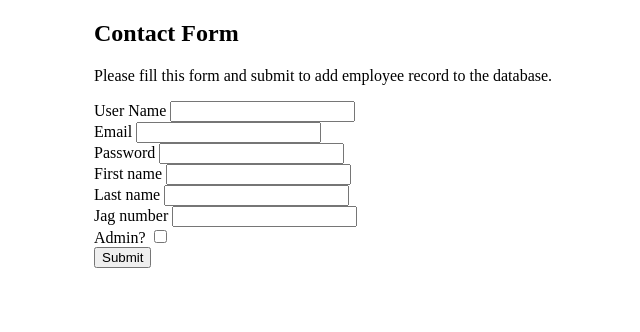
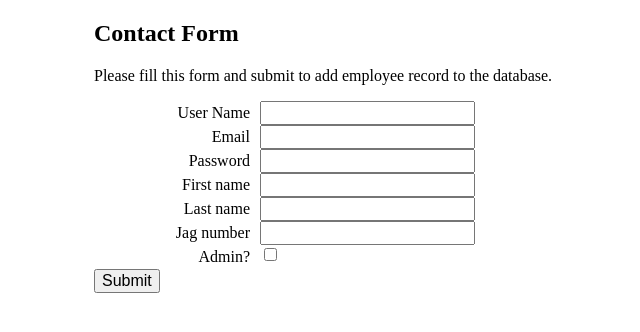
Before and after one commit to levdub/recruitment, a PHP site: page /add_admin_form.php in a window 1280 px wide. Shown: the top 332 px of the page, without its empty margins (296-936 px from the left). Run offline with PHP 8.4, Linux system fonts and the light colour scheme.

Commit message:
Update main.css
aligns textboxes

```diff
--- a/main.css
+++ b/main.css
@@ -1 +1,20 @@
 /*the main stylesheet for the project*/
+ label {
+    cursor: pointer;
+    display: inline-block;
+    padding: 3px 6px;
+    text-align:right;
+    width: 150px;
+    vertical-align: top;
+
+}
+
+input{
+    font-size:inherit;
+
+}
+
+
+/*feel free to edit, just testing out things.
+/*This code aligns the textboxes but im still trying to figure out how to get the wording on the add admin
+/* To align with properly
```
